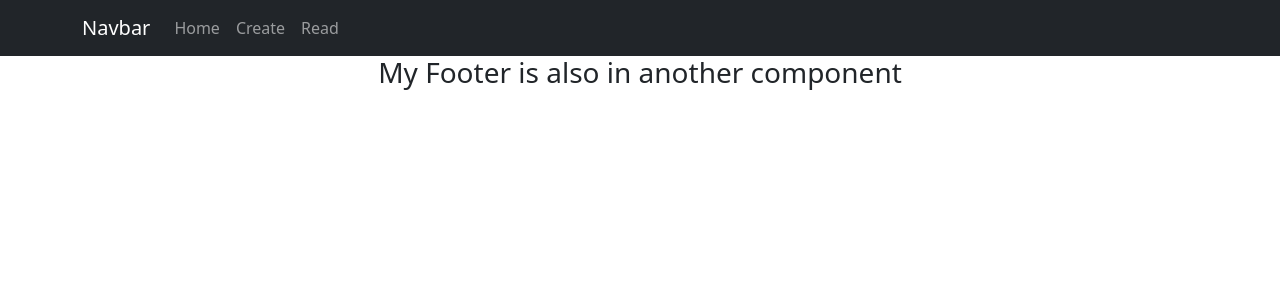
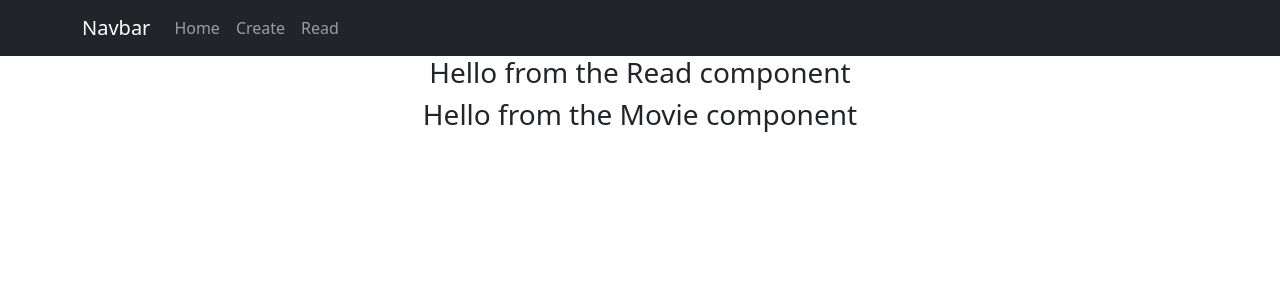
Before and after one commit to eoinocathasaigh/Lab-8-Editing-with-Rest-, a React (Create React App) app: page /read in a window 1280 px wide. Shown: the top 300 px of the page. Built offline with nearby package versions, Linux system fonts and the light colour scheme.

Commit message:
Started Lab 3 - Added 2 new components & passed data between the two

```diff
--- a/src/App.js
+++ b/src/App.js
@@ -4,6 +4,7 @@
 import Content from './content'; //Imports our content from our other file
 import Header from './Header';
 import Footer from './Footer';
+import Read from './Read';
 
 //Routing logic for navigation between pages
 import { BrowserRouter as Router, Route, Routes } from 'react-router-dom';
@@ -25,7 +26,7 @@
         <NavigationBar/>
         <Routes>
           <Route path="/" element={<Content />} />
-          <Route path="/read" element={<Footer/>} />
+          <Route path="/read" element={<Read/>} />
           <Route path="/create" element={<Header/>} />
         </Routes>
       </Router>
--- /dev/null
+++ b/src/Movies.js
@@ -0,0 +1,11 @@
+const Movies = (props)=>{
+    //Passing data from parent to child using
+    return(
+        <div>
+            <h3>Hello from the Movie component</h3>
+            {console.log(props.myMovies)}
+        </div>
+    )
+}
+
+export default Movies;
--- /dev/null
+++ b/src/Read.js
@@ -0,0 +1,35 @@
+import Movies from "./Movies";
+
+const Read = ()=>{
+    const data = [
+        {
+        "Title": "Avengers: Infinity War",
+        "Year": "2018",
+        "imdbID": "tt4154756",
+        "Type": "movie",
+        "Poster": "https://m.media-amazon.com/images/M/MV5BMjMxNjY2MDU1OV5BMl5BanBnXkFtZTgwNzY1MTUwNTM@._V1_SX300.jpg"
+      },
+      {
+        "Title": "Captain America: Civil War",
+        "Year": "2016",
+        "imdbID": "tt3498820",
+        "Type": "movie",
+        "Poster": "https://m.media-amazon.com/images/M/MV5BMjQ0MTgyNjAxMV5BMl5BanBnXkFtZTgwNjUzMDkyODE@._V1_SX300.jpg"
+      },
+      {
+        "Title": "World War Z",
+        "Year": "2013",
+        "imdbID": "tt0816711",
+        "Type": "movie",
+        "Poster": "https://m.media-amazon.com/images/M/MV5BNDQ4YzFmNzktMmM5ZC00MDZjLTk1OTktNDE2ODE4YjM2MjJjXkEyXkFqcGdeQXVyNTA4NzY1MzY@._V1_SX300.jpg"
+      }
+    ];
+    return(
+        <div>
+            <h3>Hello from the Read component</h3>
+            <Movies myMovies ={data}/>
+        </div>
+    )
+}
+
+export default Read;
```
Also changed, not shown: src/Create.js (added, +9 -0 lines).
